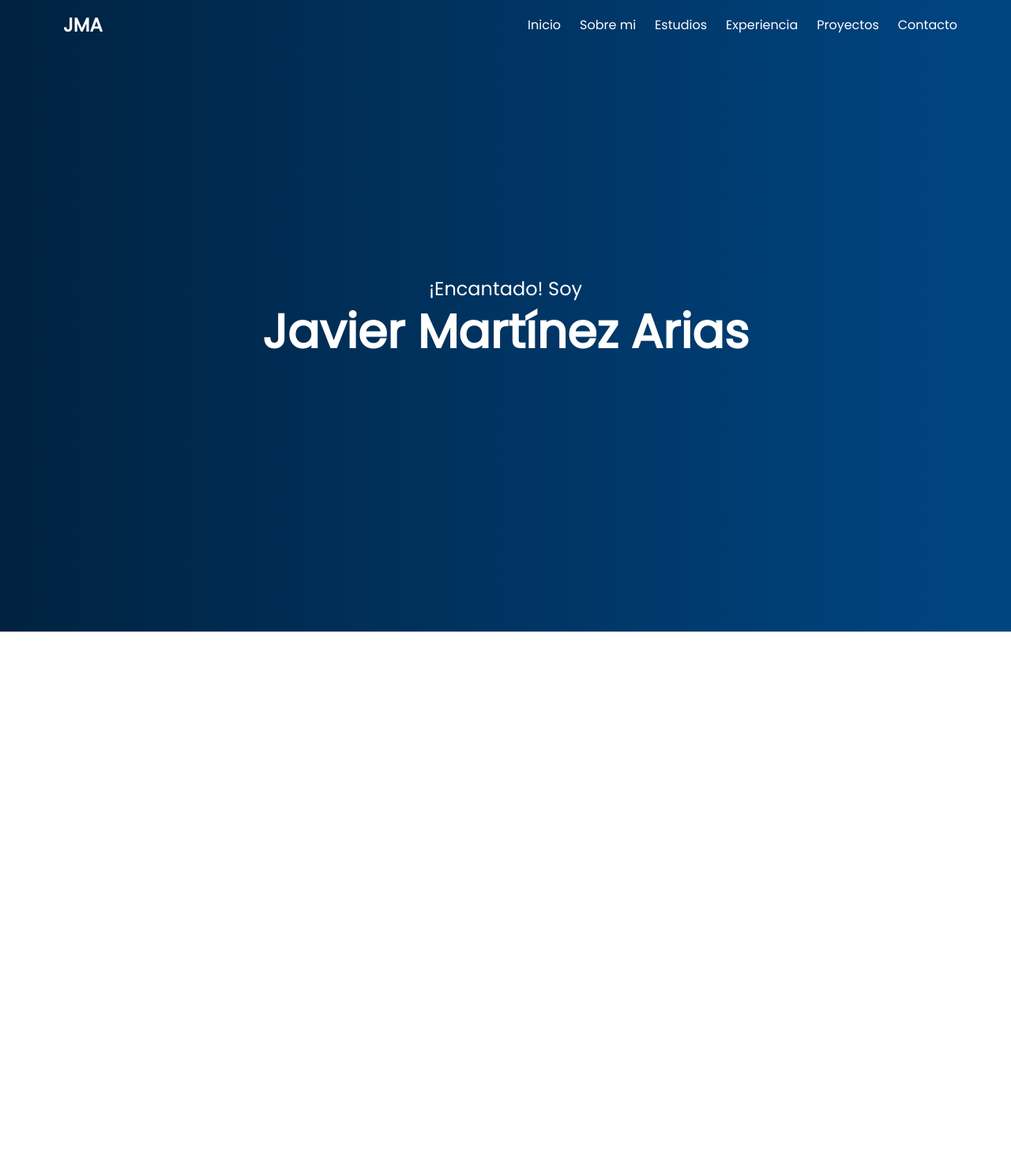
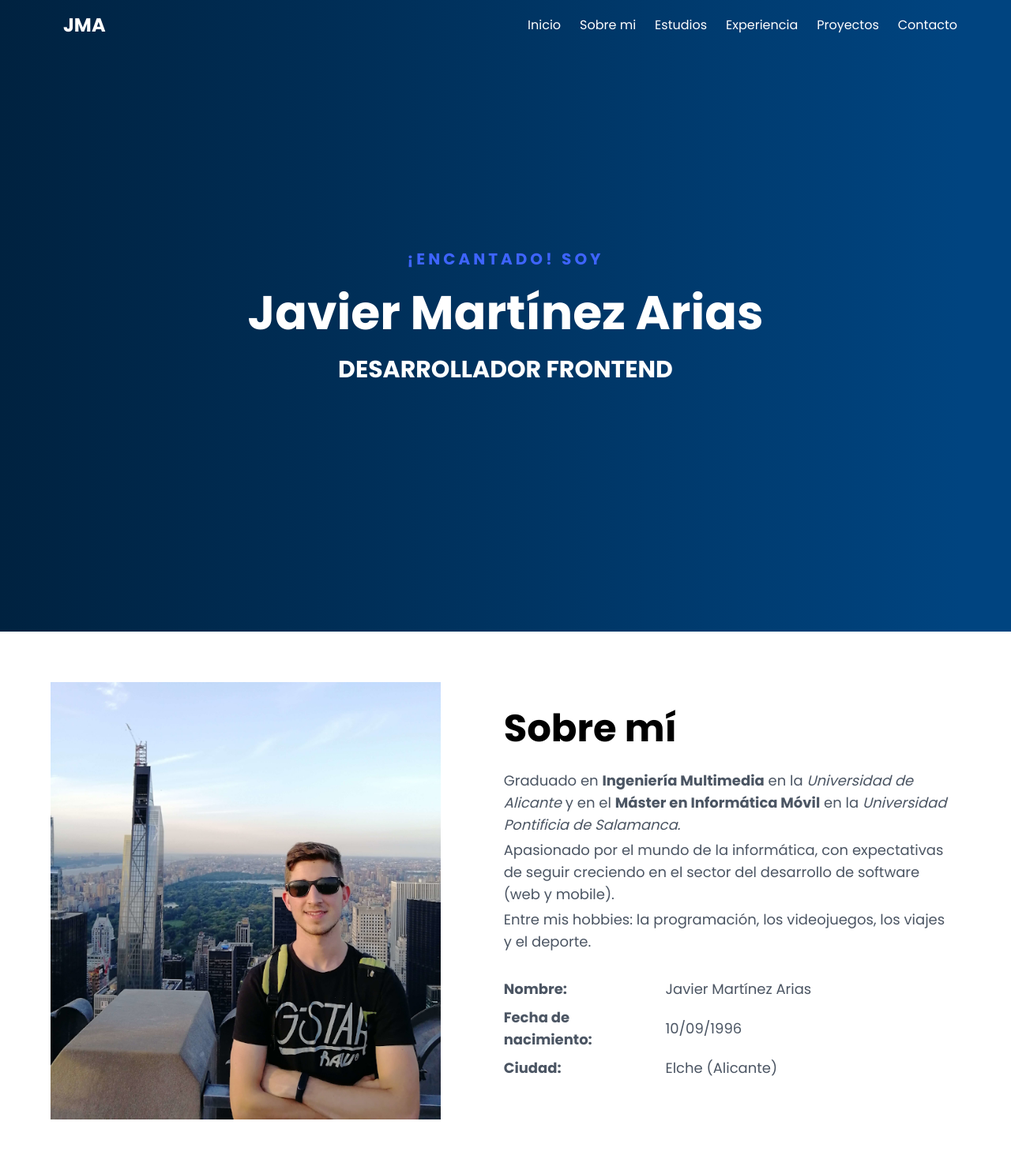
Before and after one commit to jma83/astro-porfolio, an Astro site: page / in a window 1280 px wide. Shown: the whole page at 79% size. Before the commit the page ends 800 px from the top, so only its background shows below. Built offline with nearby package versions, Linux system fonts and the light colour scheme; Astro itself is replaced by a stand-in of ours.

Commit message:
Improve about section and small fixes for font

```diff
--- a/src/components/Header.astro
+++ /dev/null
@@ -1,68 +0,0 @@
----
-import { getLangFromUrl, useTranslations } from "../i18n/utils";
-
-const lang = getLangFromUrl(Astro.url);
-const t = useTranslations(lang);
----
-
-<header class="jm-header">
-  <div class="jm-header__container">
-    <div class="jm-header__content">
-      <a href="/" class="jm-header__brand-link">
-        <span class="text-white">JMA</span>
-      </a>
-      <nav>
-        <ul class="flex flex-row gap-4">
-          <li class="jm-header__list-item">
-            <a href="/" class="jm-header__list-item-link">{t("nav.home")}</a>
-          </li>
-          <li class="jm-header__list-item">
-            <a href="#" class="jm-header__list-item-link">{t("nav.about")}</a>
-          </li>
-          <li class="jm-header__list-item">
-            <a href="#" class="jm-header__list-item-link">{t("nav.studies")}</a>
-          </li>
-          <li class="jm-header__list-item">
-            <a href="#" class="jm-header__list-item-link"
-              >{t("nav.experience")}</a
-            >
-          </li>
-          <li class="jm-header__list-item">
-            <a href="#" class="jm-header__list-item-link">{t("nav.projects")}</a
-            >
-          </li>
-          <li class="jm-header__list-item">
-            <a href="#" class="jm-header__list-item-link">{t("nav.contact")}</a>
-          </li>
-        </ul>
-      </nav>
-    </div>
-  </div>
-</header>
-
-<style>
-  .jm-header {
-    @apply w-full text-white absolute top-0 left-0;
-  }
-
-  .jm-header__container {
-    @apply w-full flex justify-center items-start px-4;
-  }
-
-  .jm-header__content {
-    @apply w-full max-w-6xl flex justify-between items-center;
-    @apply font-normal text-base;
-  }
-
-  .jm-header__list-item-link {
-    @apply px-1 py-4;
-  }
-
-  .jm-header__brand-link {
-    @apply p-4 relative text-2xl font-extrabold;
-  }
-
-  .jm-header__brand-link:after {
-    @apply bg-primary-500;
-  }
-</style>
--- a/src/components/Home.astro
+++ /dev/null
@@ -1,36 +0,0 @@
----
-
----
-
-<section class="jm-home">
-  <div class="jm-home__content">
-    <span class="jm-home__introduction">¡Encantado! Soy</span>
-    <h1 class="jm-home__title">Javier Martínez Arias</h1>
-  </div>
-</section>
-
-<style>
-  .jm-home {
-    @apply w-full flex;
-
-    background: rgb(0, 34, 64);
-    background: linear-gradient(
-      90deg,
-      rgba(0, 34, 64, 1) 0%,
-      rgba(0, 68, 128, 1) 95%
-    );
-    height: 100vh;
-  }
-
-  .jm-home__content {
-    @apply w-full flex flex-col justify-center items-center text-white;
-  }
-
-  .jm-home__introduction {
-    @apply font-medium text-2xl mb-2;
-  }
-
-  .jm-home__title {
-    @apply text-6xl font-bold;
-  }
-</style>
--- /dev/null
+++ b/src/components/icons/MenuIcon.astro
@@ -0,0 +1,22 @@
+---
+const props = Astro.props;
+---
+
+<svg
+  xmlns="http://www.w3.org/2000/svg"
+  class="icon icon-tabler icon-tabler-menu-2"
+  class:list={props.classList}
+  width="24"
+  height="24"
+  viewBox="0 0 24 24"
+  stroke-width="2"
+  stroke="currentColor"
+  fill="none"
+  stroke-linecap="round"
+  stroke-linejoin="round"
+>
+  <path stroke="none" d="M0 0h24v24H0z" fill="none"></path>
+  <path d="M4 6l16 0"></path>
+  <path d="M4 12l16 0"></path>
+  <path d="M4 18l16 0"></path>
+</svg>
--- /dev/null
+++ b/src/components/layout/Header.astro
@@ -0,0 +1,74 @@
+---
+import HeaderNav from "./HeaderNav.astro";
+import MenuIcon from "../icons/MenuIcon.astro";
+let isScrollDown: boolean = false;
+---
+
+<script>
+  let isScrollDown = false; // Initialize isActive to false
+
+  window.addEventListener("scroll", () => {
+    isScrollDown = window.scrollY > 10;
+  });
+</script>
+
+<header class="jm-header" class:list={isScrollDown ? "fixed" : "absolute"}>
+  <div class="jm-header__container">
+    <div class="jm-header__content">
+      <a href="/public" class="jm-header__brand-link">
+        <span class="text-white">JMA</span>
+      </a>
+      <HeaderNav />
+      <button class="jm-header__menu-icon">
+        <MenuIcon classList="w-8 h-8" />
+      </button>
+    </div>
+  </div>
+</header>
+
+<style>
+  .jm-header {
+    @apply w-full text-white top-0 left-0;
+  }
+
+  .jm-header__container {
+    @apply w-full pr-4 flex justify-center items-start;
+  }
+
+  @screen md {
+    .jm-header__container {
+      @apply px-4;
+    }
+  }
+
+  .jm-header__content {
+    @apply w-full max-w-6xl flex justify-between items-center;
+    @apply font-normal text-base;
+  }
+
+  .jm-header__brand-link {
+    @apply p-4 relative text-2xl font-extrabold;
+  }
+
+  .jm-header__brand-link:after {
+    @apply bg-primary-500;
+  }
+
+  .jm-header__menu-icon {
+    @apply block visible h-auto;
+  }
+
+  .jm-header__navigation-bar {
+    @apply hidden invisible h-0;
+  }
+
+  @screen md {
+    .jm-header__menu-icon {
+      @apply hidden invisible h-0;
+    }
+
+    .jm-header__navigation-bar {
+      @apply block visible h-auto;
+    }
+  }
+</style>
--- /dev/null
+++ b/src/components/layout/HeaderNav.astro
@@ -0,0 +1,45 @@
+---
+import { getLangFromUrl, useTranslations } from "../../i18n/utils";
+
+const lang = getLangFromUrl(Astro.url);
+const t = useTranslations(lang);
+---
+
+<nav class="jm-header__navigation-bar">
+  <ul class="flex flex-row gap-4">
+    <li class="jm-header__list-item">
+      <a href="/public" class="jm-header__list-item-link">{t("nav.home")}</a>
+    </li>
+    <li class="jm-header__list-item">
+      <a href="#" class="jm-header__list-item-link">{t("nav.about")}</a>
+    </li>
+    <li class="jm-header__list-item">
+      <a href="#" class="jm-header__list-item-link">{t("nav.studies")}</a>
+    </li>
+    <li class="jm-header__list-item">
+      <a href="#" class="jm-header__list-item-link">{t("nav.experience")}</a>
+    </li>
+    <li class="jm-header__list-item">
+      <a href="#" class="jm-header__list-item-link">{t("nav.projects")}</a>
+    </li>
+    <li class="jm-header__list-item">
+      <a href="#" class="jm-header__list-item-link">{t("nav.contact")}</a>
+    </li>
+  </ul>
+</nav>
+
+<style>
+  .jm-header__list-item-link {
+    @apply px-1 py-4;
+  }
+
+  .jm-header__navigation-bar {
+    @apply hidden invisible h-0;
+  }
+
+  @screen md {
+    .jm-header__navigation-bar {
+      @apply block visible h-auto;
+    }
+  }
+</style>
--- /dev/null
+++ b/src/components/sections/About.astro
@@ -0,0 +1,121 @@
+---
+
+---
+
+<section class="jm-about">
+  <div class="jm-about__container">
+    <div class="jm-about__image-container">
+      <img src="/images/aboutPortfolio.jpg" alt="Developer portrair photo" />
+    </div>
+    <div class="jm-about__content">
+      <div class="jm-about__content-description">
+        <h2 class="jm-about__title">Sobre mí</h2>
+        <p class="jm-about__paragraph">
+          Graduado en <b>Ingeniería Multimedia</b> en la <i
+            >Universidad de Alicante</i
+          >
+           y en el <b>Máster en Informática Móvil</b> en la <i
+            >Universidad Pontificia de Salamanca.</i
+          >
+        </p>
+        <p class="jm-about__paragraph">
+          Apasionado por el mundo de la informática, con expectativas de seguir
+          creciendo en el sector del desarrollo de software (web y mobile).
+        </p>
+        <p class="jm-about__paragraph">
+          Entre mis hobbies: la programación, los videojuegos, los viajes y el
+          deporte.
+        </p>
+      </div>
+      <ul class="jm-about__list jm-about__paragraph">
+        <li class="jm-about__list-item">
+          <span>Nombre:</span><span>Javier Martínez Arias</span>
+        </li>
+        <li class="jm-about__list-item">
+          <span>Fecha de nacimiento:</span><span>10/09/1996</span>
+        </li>
+        <li class="jm-about__list-item">
+          <span>Ciudad:</span><span>Elche (Alicante)</span>
+        </li>
+      </ul>
+    </div>
+  </div>
+</section>
+
+<style>
+  .jm-about {
+    @apply w-full flex justify-center items-center bg-white py-8;
+  }
+
+  .jm-about__container {
+    @apply w-full max-w-6xl flex flex-col-reverse flex-grow justify-start items-center gap-x-16;
+  }
+
+  .jm-about__image-container {
+    @apply w-full object-contain flex justify-center;
+  }
+
+  .jm-about__content {
+    @apply flex flex-col justify-between pt-4 pb-8 px-4 gap-y-4;
+  }
+
+  .jm-about__content-description {
+    @apply w-full flex flex-col gap-y-1;
+  }
+
+  .jm-about__title {
+    @apply text-4xl font-bold mb-6;
+  }
+
+  .jm-about__paragraph {
+    @apply font-normal leading-6 text-base text-gray-600;
+  }
+
+  .jm-about__list {
+    @apply gap-y-2;
+    display: flex;
+    flex-direction: column;
+  }
+
+  .jm-about__list-item {
+    @apply flex justify-between items-center gap-x-4;
+  }
+
+  .jm-about__list-item span:first-child {
+    flex: 1; /* Take up available space */
+    min-width: 0; /* Allow content to shrink if necessary */
+    margin-right: 10px; /* Adjust spacing between labels and values */
+  }
+
+  .jm-about__list-item span:last-child {
+    flex: 2; /* Take up available space (adjust as needed) */
+    overflow: hidden;
+    text-overflow: ellipsis; /* Optionally truncate long text */
+  }
+
+  .jm-about__list-item > span:first-child {
+    @apply font-bold;
+  }
+
+  @screen md {
+    .jm-about {
+      @apply px-8 py-16;
+    }
+
+    .jm-about__container {
+      @apply flex-row;
+    }
+
+    .jm-about__content {
+      @apply gap-y-8;
+    }
+
+    .jm-about__title {
+      @apply text-5xl;
+    }
+
+    .jm-about__paragraph {
+      @apply text-lg leading-7;
+    }
+  }
+</style>
--- /dev/null
+++ b/src/components/sections/Home.astro
@@ -0,0 +1,59 @@
+---
+import { getLangFromUrl, useTranslations } from "../../i18n/utils";
+
+const lang = getLangFromUrl(Astro.url);
+const t = useTranslations(lang);
+---
+
+<section class="jm-home">
+  <div class="jm-home__content">
+    <span class="jm-home__introduction">{t("home.introduction")}</span>
+    <h1 class="jm-home__title">Javier Martínez Arias</h1>
+    <h2 class="jm-home__subtitle">Desarrollador Frontend</h2>
+  </div>
+</section>
+
+<style>
+  .jm-home {
+    @apply w-full flex;
+
+    background: rgb(0, 34, 64);
+    background: linear-gradient(
+      90deg,
+      rgba(0, 34, 64, 1) 0%,
+      rgba(0, 68, 128, 1) 95%
+    );
+    height: 100vh;
+  }
+
+  .jm-home__content {
+    @apply w-full flex flex-col justify-center items-center text-white text-center p-4 gap-6;
+  }
+
+  .jm-home__introduction {
+    @apply font-extrabold text-base uppercase tracking-widest text-primary-500;
+    letter-spacing: 0.25rem;
+  }
+
+  .jm-home__title {
+    @apply text-4xl font-bold;
+  }
+
+  .jm-home__subtitle {
+    @apply text-xl font-semibold uppercase;
+  }
+
+  @screen md {
+    .jm-home__introduction {
+      @apply text-xl;
+    }
+
+    .jm-home__title {
+      @apply text-6xl;
+    }
+
+    .jm-home__subtitle {
+      @apply text-3xl;
+    }
+  }
+</style>
--- a/src/i18n/ui.ts
+++ b/src/i18n/ui.ts
@@ -15,6 +15,7 @@ export const ui = {
     "nav.experience": "Experiencia",
     "nav.projects": "Proyectos",
     "nav.contact": "Contacto",
+    "home.introduction": "¡Encantado! Soy",
   },
   en: {
     "layout.title": "Javier Martinez Arias | Developer | Portfolio",
@@ -24,5 +25,6 @@ export const ui = {
     "nav.experience": "Experience",
     "nav.projects": "Projects",
     "nav.contact": "Contact",
+    "home.introduction": "Nice to meet you! I'm",
   },
 } as const;
--- a/src/pages/en/index.astro
+++ b/src/pages/en/index.astro
@@ -1,7 +1,7 @@
 ---
 import Layout from "../../layouts/Layout.astro";
 import { getLangFromUrl, useTranslations } from "../../i18n/utils";
-import Home from "../../components/Home.astro";
+import Home from "../../components/sections/Home.astro";
 
 const lang = getLangFromUrl(Astro.url);
 const t = useTranslations(lang);
--- a/src/pages/index.astro
+++ b/src/pages/index.astro
@@ -1,7 +1,8 @@
 ---
 import Layout from "../layouts/Layout.astro";
 import { getLangFromUrl, useTranslations } from "../i18n/utils";
-import Home from "../components/Home.astro";
+import Home from "../components/sections/Home.astro";
+import About from "../components/sections/About.astro";
 
 const lang = getLangFromUrl(Astro.url);
 const t = useTranslations(lang);
@@ -9,4 +10,5 @@ const t = useTranslations(lang);
 
 <Layout title={t("layout.title")}>
   <Home />
+  <About />
 </Layout>
--- a/src/styles/main.css
+++ b/src/styles/main.css
@@ -10,4 +10,11 @@
         font-display: swap;
         src: url('/fonts/poppins.woff2') format('woff2');
     }
+    @font-face {
+        font-family: 'Poppins';
+        font-style: normal;
+        font-weight: 700;
+        font-display: swap;
+        src: url('/fonts/poppins2.woff2') format('woff2');
+    }
 }
```
Also changed, not shown: src/layouts/Layout.astro (+8 -5 lines), public/fonts/poppins2.woff2 (added), public/images/aboutPortfolio.jpg (added).
